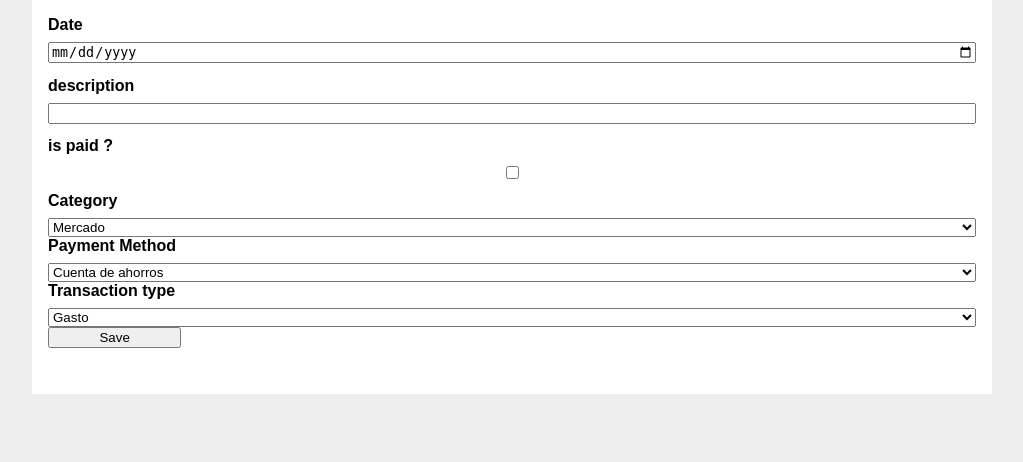
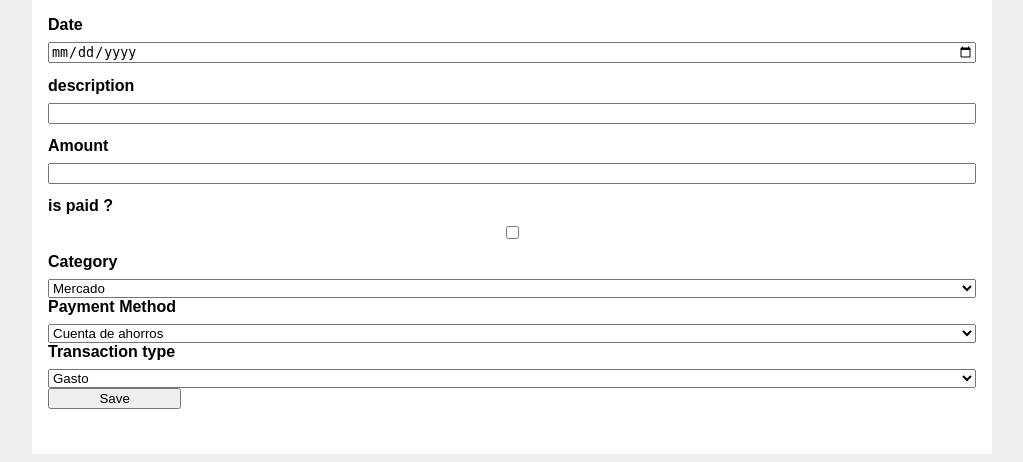
Before and after one commit to georgeduranh/FinanceApp, a Flask app: page /create in a window 1280 px wide. Shown: the part 98-560 px from the top of the page, without its empty margins (128-1151 px from the left). Run offline with Flask 2, Linux system fonts and the light colour scheme; the visitor is signed in with stand-in values (Sample User, id 1); data comes from the database, SQL or seed files in the repository.

Commit message:
amount added, date issue solved

```diff
--- a/financeapp/schema.sql
+++ b/financeapp/schema.sql
@@ -38,10 +38,11 @@ CREATE TABLE transaction_types (
 CREATE TABLE transactions (
   id INTEGER  PRIMARY  KEY AUTOINCREMENT,
   registered_time TIMESTAMP  NOT NULL DEFAULT CURRENT_TIMESTAMP,
-  date TIMESTAMP NOT NULL,
+  date_tx datetime NOT NULL DEFAULT CURRENT_TIMESTAMP,
   description TEXT NOT NULL,
   is_paid BOOLEAN  NOT NULL DEFAULT 'False',
   user_id INTEGER  NOT NULL,
+  amount float  NOT NULL,
   category_id INTEGER  NOT NULL,
   payment_method_id INTEGER  NOT NULL,
   type_id INTEGER  NOT NULL,
--- a/financeapp/templates/transactions/create.html
+++ b/financeapp/templates/transactions/create.html
@@ -7,6 +7,9 @@
 
   <label for="description">description</label>
   <input name="description" id="description" required />
+
+  <label for="amount">Amount</label>
+  <input name="amount" id="amount" required />
 
   <label for="is_paid">is paid ?</label>
   <input type="checkbox" name="is_paid" id="is_paid" required />
--- a/financeapp/transactions.py
+++ b/financeapp/transactions.py
@@ -15,7 +15,7 @@ bp = Blueprint('transactions', __name__)
 def index():
     db = get_db()
     transactions = db.execute(
-        'SELECT t.id, t.registered_time, t.user_id, t.description'
+        'SELECT t.id, t.registered_time, t.user_id, t.description, t.amount, t.date_tx'
         ' FROM transactions t JOIN users u ON t.user_id = u.id'
         ' ORDER BY registered_time DESC'
     ).fetchall()
@@ -33,6 +33,7 @@ def create():
         category_id = request.form['category_id']
         payment_method_id = request.form['payment_method_id']
         type_id = request.form['type_id']
+        amount = request.form['amount']
 
 
         error = None
@@ -65,8 +66,8 @@ def create():
         else:
             db = get_db()
             db.execute(
-                "INSERT INTO transactions (date, description, is_paid, category_id, payment_method_id, user_id, type_id) VALUES (?, ?, ?, ?, ?, ?, ?)",
-                ( date, description, is_paid, category_id, payment_method_id, g.user['id'], type_id),
+                "INSERT INTO transactions (date_tx, description, is_paid, category_id, payment_method_id, user_id, type_id, amount) VALUES (?, ?, ?, ?, ?, ?, ?, ?)",
+                ( date, description, is_paid, category_id, payment_method_id, g.user['id'], type_id, amount),
             )
             db.commit()
             return redirect(url_for('transactions.index'))
@@ -76,7 +77,7 @@ def create():
 
 def get_tx(id, check_author=True):
     transaction = get_db().execute(
-        'SELECT t.id, description, user_id'
+        'SELECT t.id, description, user_id, amount, date_tx, category_id'
         ' FROM transactions t JOIN users u ON t.user_id = u.id'
         ' WHERE t.id = ?',
         (id,)
@@ -98,6 +99,7 @@ def update(id):
     if request.method == 'POST':
         description = request.form['description']
         date = request.form['date']
+        amount = request.form['amount']
         error = None
 
         if not description:
@@ -111,9 +113,9 @@ def update(id):
         else:
             db = get_db()
             db.execute(
-                'UPDATE transactions SET description = ?, date = ?'
+                'UPDATE transactions SET description = ?, date_tx = ?, amount=?'
                 ' WHERE id = ?',
-                ( description, date, id)
+                ( description, date, amount, id)
             )
             db.commit()
             return redirect(url_for('transactions.index'))
```
Also changed, not shown: financeapp/templates/transactions/index.html (+8 -4 lines), financeapp/templates/transactions/update.html (+8 -1 lines).
